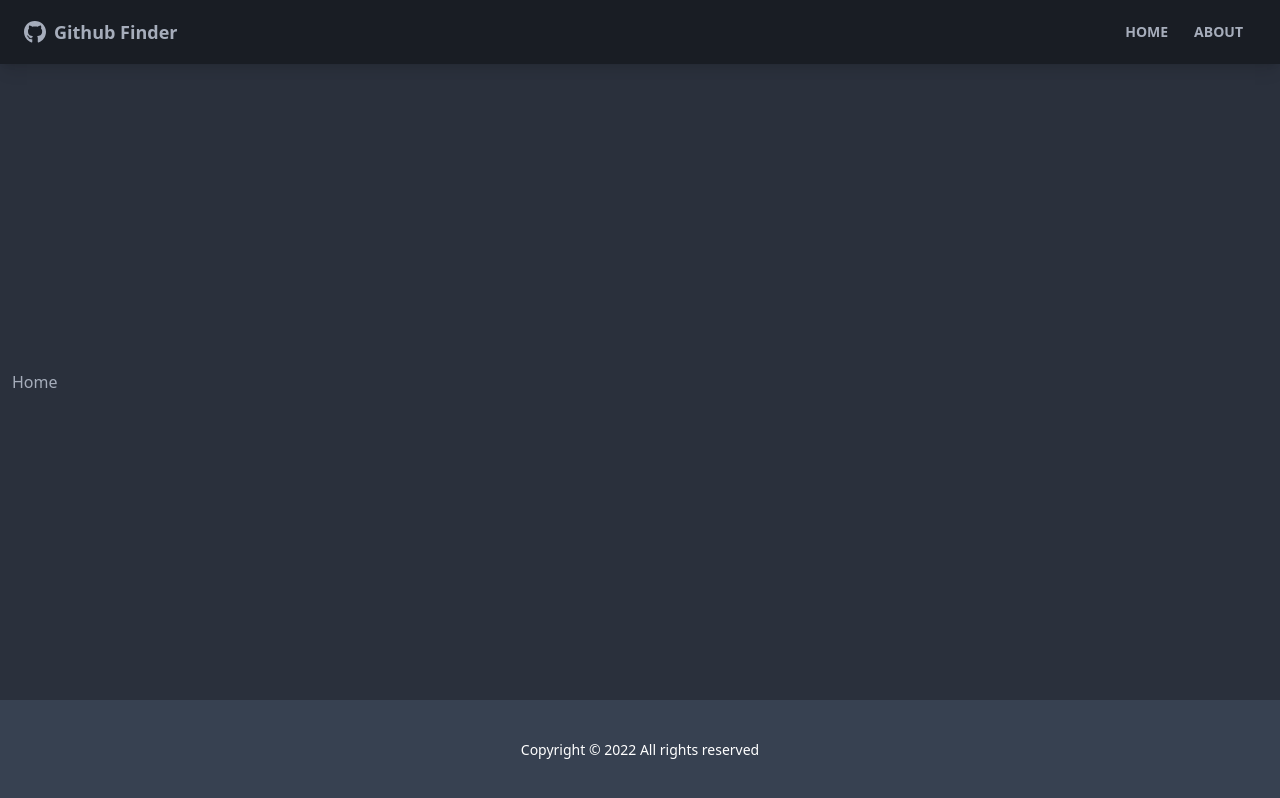
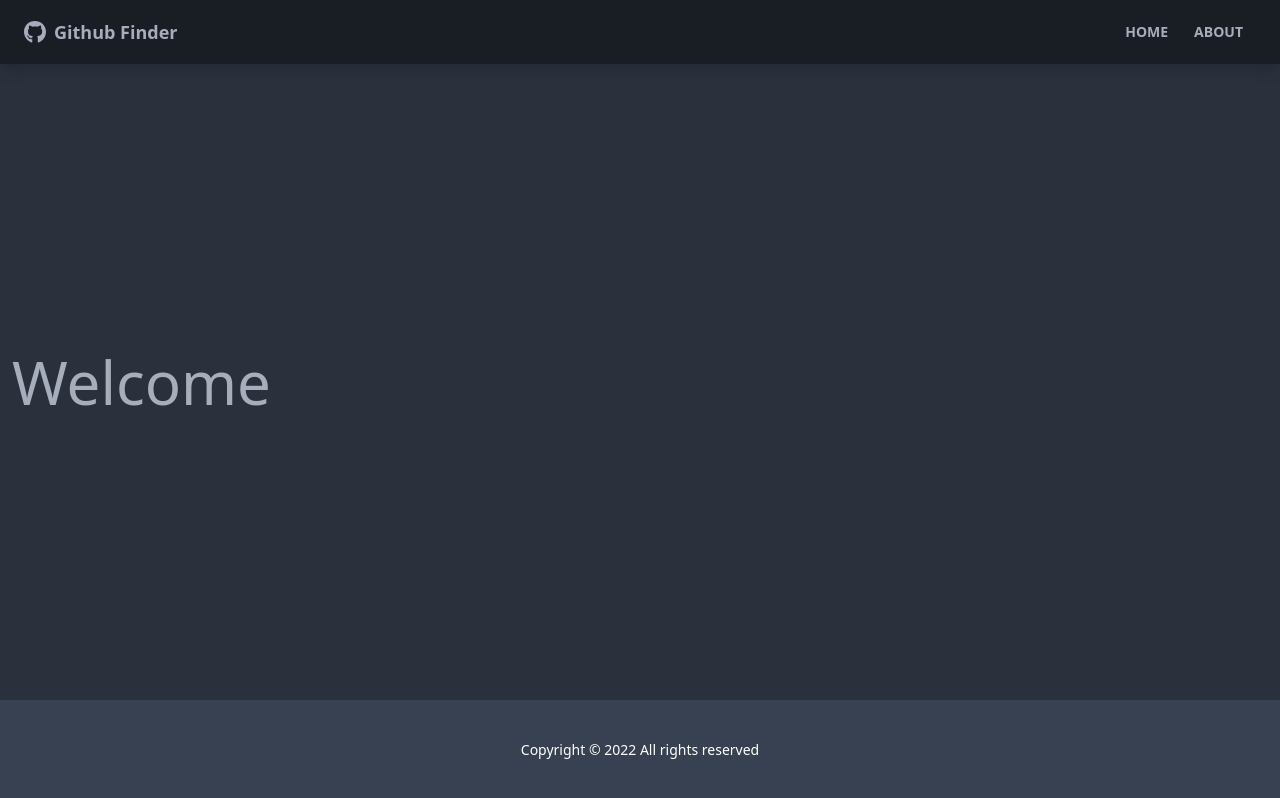
Before and after one commit to helen-tan/react-github-finder, a React (Create React App) app: page / in a window 1280 px wide. Built offline with nearby package versions, Linux system fonts and the light colour scheme; the HTML template or start-up script is replaced by a standard one.

Commit message:
Basic home header

```diff
--- a/src/pages/Home.jsx
+++ b/src/pages/Home.jsx
@@ -1,6 +1,8 @@
 function Home() {
   return (
-    <div>Home</div>
+    <div>
+      <h1 className="text-6xl">Welcome</h1>
+    </div>
   )
 }
 
```
